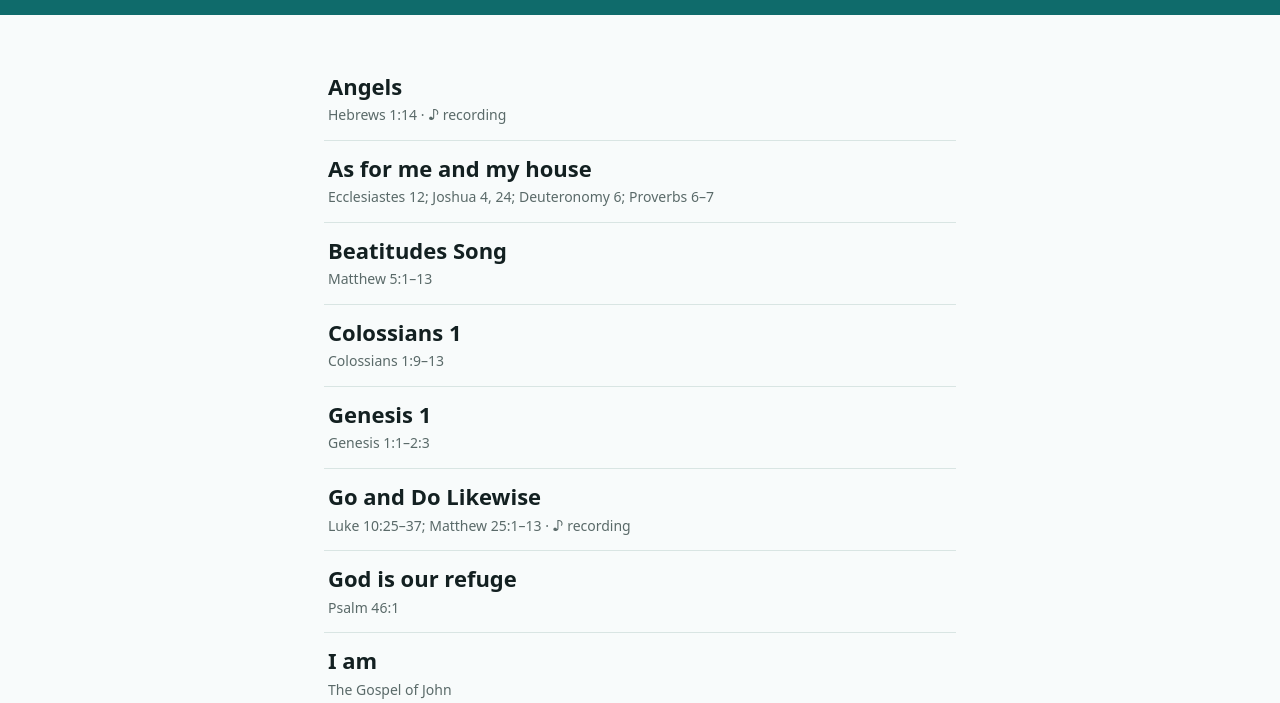
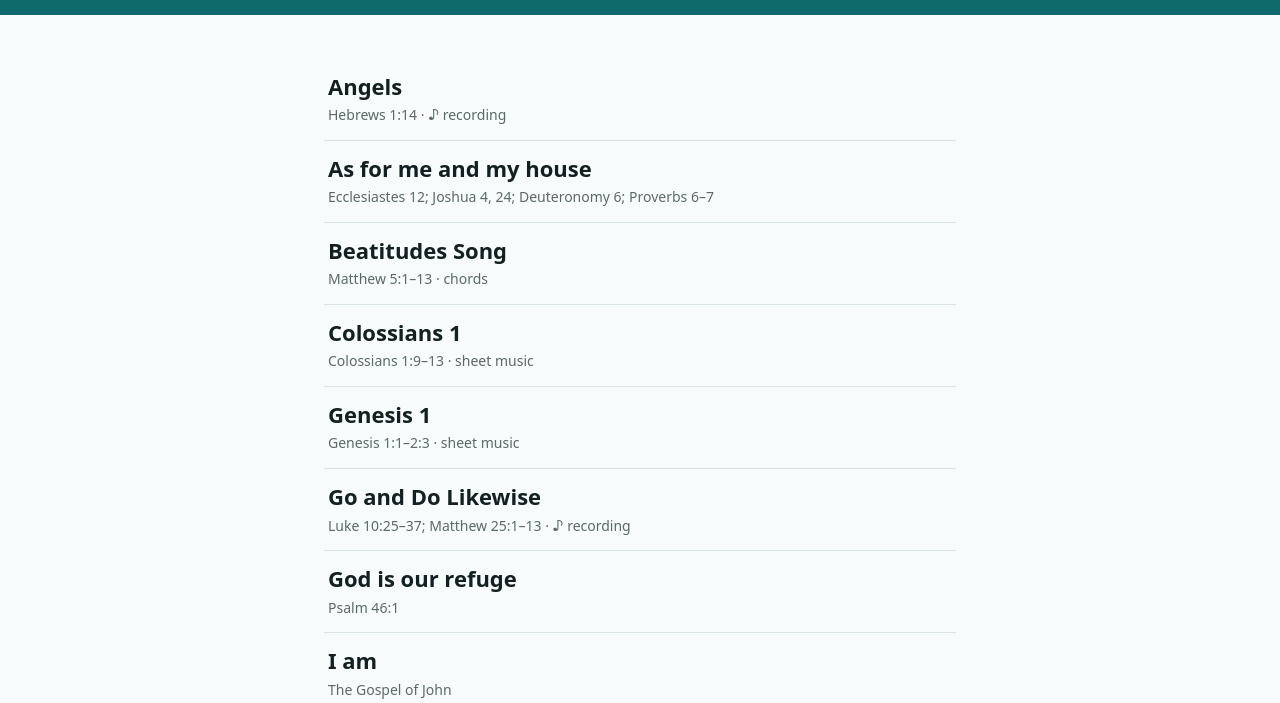
Before and after one commit to walsall-christadelphians/songs, a plain HTML site: page index.html in a window 1280 px wide. Shown: the part 97-800 px from the top of the page. Drawn offline with Linux system fonts and the light colour scheme.

Commit message:
Link music PDFs from song pages

```diff
--- a/index.html
+++ b/index.html
@@ -47,6 +47,7 @@ h1{font:600 clamp(28px,5vw,42px)/1.05 system-ui,-apple-system,"Segoe UI",Roboto,
 .tools{display:flex;gap:8px;justify-content:flex-end;margin:12px 0 6px;flex-wrap:wrap}
 .tools .btn{background:transparent;color:var(--ink);border-color:var(--rule)}
 .tools .btn:hover{background:var(--rule)}
+.sheet{display:inline-flex;align-items:center;text-decoration:none;margin-inline-end:auto;color:var(--accent)!important;font-size:15px}
 .part{margin:28px 0 0;font-size:var(--fs);line-height:1.5}
 .label{display:flex;gap:10px;align-items:baseline;flex-wrap:wrap;margin-bottom:6px}
 .label b{font:600 15px/1.2 system-ui,-apple-system,"Segoe UI",Roboto,sans-serif;color:var(--accent)}
@@ -94,7 +95,7 @@ function renderIndex(term = '') {
   const t = term.trim().toLowerCase();
   const hits = HYMNS.filter(h => !t || text(h).includes(t));
   view.innerHTML = hits.length
-    ? `<ul class="list">${hits.map(h => `<li><a href="#${h.id}"><span><span class="t">${esc(h.title)}</span><span class="m">${esc(refs(h))}${h.audio ? ' · ♪ recording' : ''}</span></span></a></li>`).join('')}</ul>`
+    ? `<ul class="list">${hits.map(h => `<li><a href="#${h.id}"><span><span class="t">${esc(h.title)}</span><span class="m">${esc(refs(h))}${h.audio ? ' · ♪ recording' : ''}${h.sheet ? ' · ' + esc(h.sheetLabel.split(' (')[0].toLowerCase()) : ''}</span></span></a></li>`).join('')}</ul>`
     : `<p class="empty">No hymns match “${esc(term)}”.</p>`;
 }
 
@@ -111,6 +112,7 @@ function renderHymn(h) {
     <div class="hymn-head"><h1>${esc(h.title)}</h1>${h.ref ? `<div class="sub">${esc(h.ref)}</div>` : ''}${credits(h) ? `<div class="sub">${esc(credits(h))}</div>` : ''}</div>
     ${h.audio ? `<audio class="player" controls preload="none" src="${esc(h.audio)}"></audio>` : ''}
     <div class="tools">
+      ${h.sheet ? `<a class="btn sheet" href="${esc(h.sheet)}" target="_blank" rel="noopener">♫ ${esc(h.sheetLabel)} (PDF)</a>` : ''}
       <button class="btn" id="smaller" aria-label="Smaller text">A−</button>
       <button class="btn" id="bigger" aria-label="Larger text">A+</button>
     </div>
--- a/songs.json
+++ b/songs.json
@@ -277,7 +277,9 @@
     "label": "Chorus",
     "repeat": true
    }
-  ]
+  ],
+  "sheet": "music/beatitudes-song-chords.pdf",
+  "sheetLabel": "Chords"
  },
  {
   "id": "colossians-1",
@@ -331,7 +333,9 @@
      "He has rescued us from darkness, to the kingdom of the Son that He loves"
     ]
    }
-  ]
+  ],
+  "sheet": "music/colossians-1-sheet-music.pdf",
+  "sheetLabel": "Sheet music"
  },
  {
   "id": "we-are-chosen-we-are-loved",
@@ -418,7 +422,9 @@
     "label": "Chorus",
     "repeat": true
    }
-  ]
+  ],
+  "sheet": "music/we-are-chosen-we-are-loved-chords.pdf",
+  "sheetLabel": "Chords"
  },
  {
   "id": "in-the-beginning-creation-song",
@@ -626,7 +632,9 @@
      "And God saw all that he had made and it was very good"
     ]
    }
-  ]
+  ],
+  "sheet": "music/genesis-1-sheet-music.pdf",
+  "sheetLabel": "Sheet music"
  },
  {
   "id": "god-is-our-refuge",
@@ -807,7 +815,9 @@
      "and let God do the rest"
     ]
    }
-  ]
+  ],
+  "sheet": "music/let-no-one-say-chords.pdf",
+  "sheetLabel": "Chords"
  },
  {
   "id": "go-and-do-likewise",
@@ -937,7 +947,9 @@
      "Their hearts will be revived who love His name."
     ]
    }
-  ]
+  ],
+  "sheet": "music/psalm-69-sheet-music.pdf",
+  "sheetLabel": "Sheet music"
  },
  {
   "id": "strangers-and-pilgrims",
@@ -1007,7 +1019,9 @@
      "Strangers and pilgrims on the earth."
     ]
    }
-  ]
+  ],
+  "sheet": "music/strangers-and-pilgrims-sheet-music.pdf",
+  "sheetLabel": "Sheet music (tune and harmony)"
  },
  {
   "id": "the-fruit-of-the-spirit",
@@ -1242,7 +1256,9 @@
     "label": "Chorus",
     "repeat": true
    }
-  ]
+  ],
+  "sheet": "music/ill-walk-by-faith-chords.pdf",
+  "sheetLabel": "Chords"
  },
  {
   "id": "ye-men-of-galilee",
```
Also changed, not shown: 1 other file.
